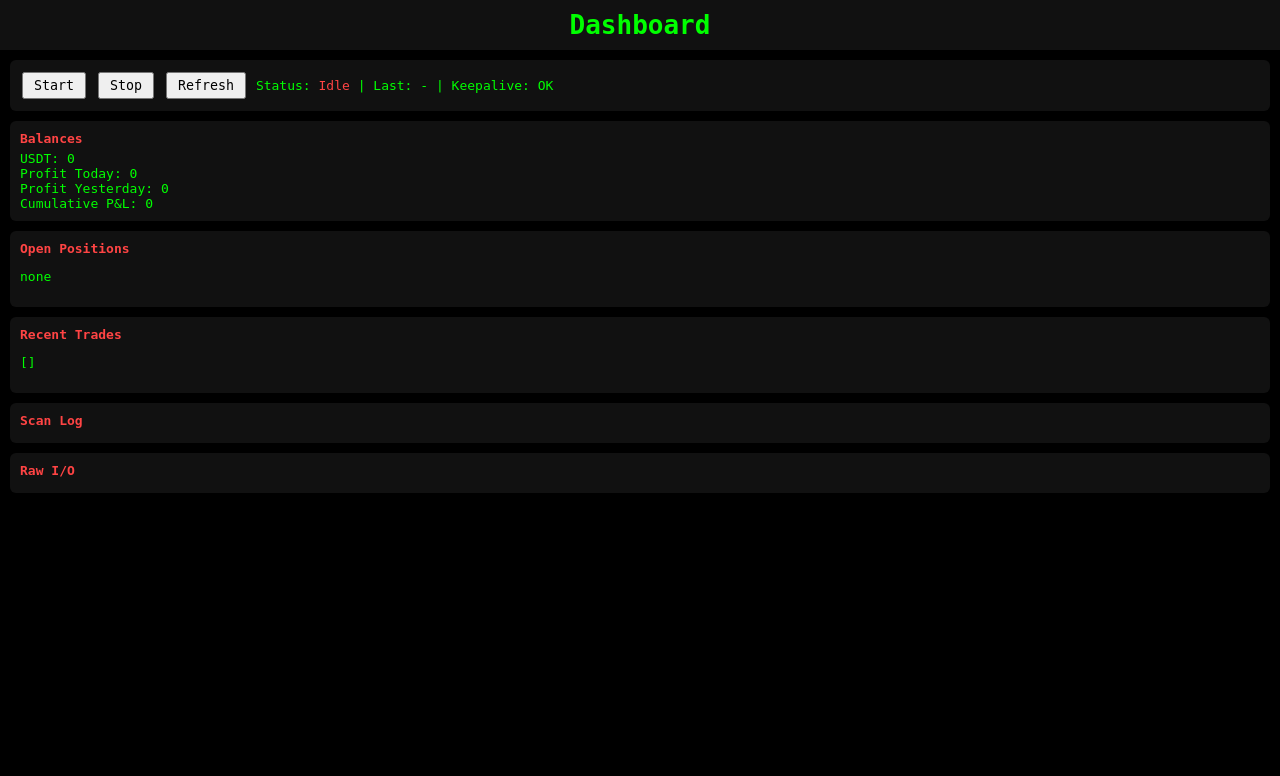
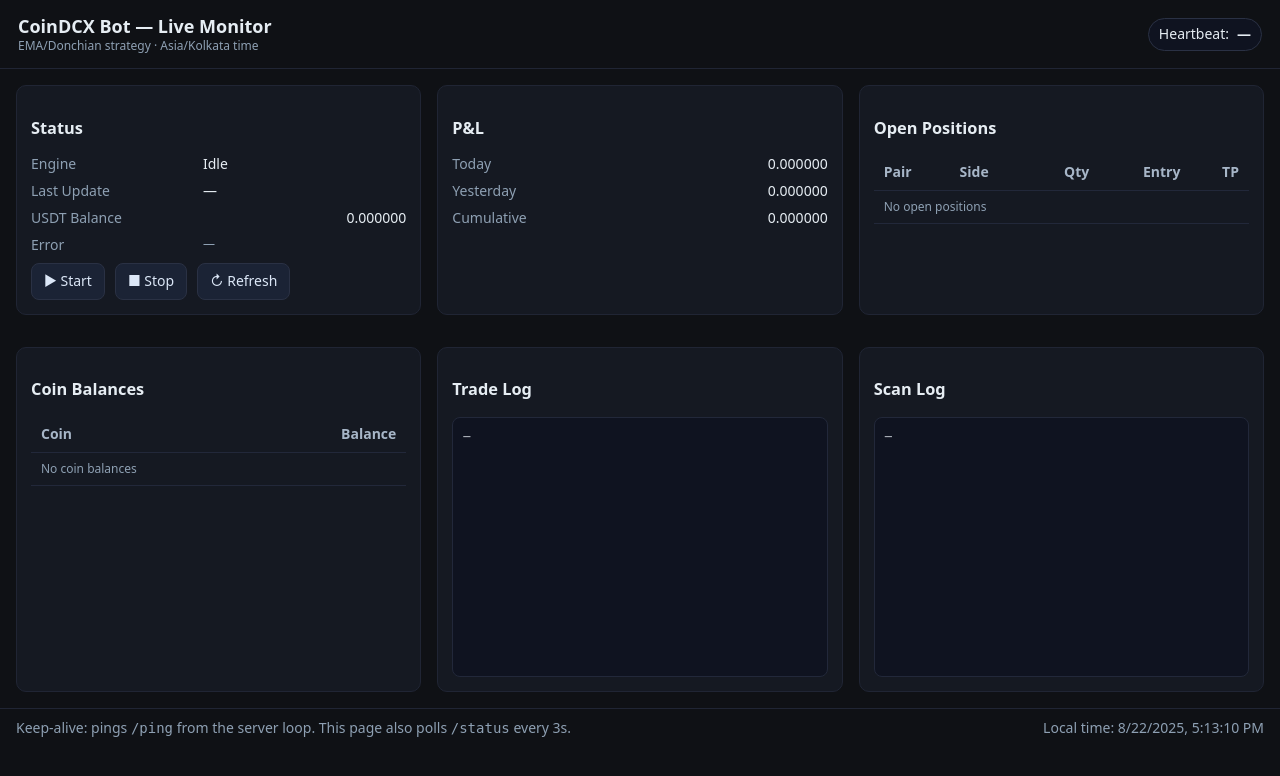
Before and after one commit to sudch-dev/Coin, a Flask app: page / in a window 1280 px wide. Shown: the top 776 px of the page. Run offline with Flask 3, Linux system fonts and the light colour scheme; data that the repository does not hold is empty.

Commit message:
Update index.html

```diff
--- a/templates/index.html
+++ b/templates/index.html
@@ -1,100 +1,218 @@
-<!DOCTYPE html>
+<!doctype html>
 <html lang="en">
 <head>
-  <meta charset="UTF-8">
-  <title>Dashboard</title>
+<meta charset="utf-8">
+<title> Live Monitor</title>
+<meta name="viewport" content="width=device-width,initial-scale=1">
 <style>
-    body { background-color: #000; color: #0f0; font-family: monospace; margin:0; padding:0; }
-    h1 { color:#0f0; text-align:center; padding:10px; background:#111; margin:0; }
-    .section { margin:10px; padding:10px; background:#111; border-radius:6px; }
-    .title { color:#f44; font-weight:bold; margin-bottom:5px; }
-    .green { color:#0f0; } .red { color:#f44; }
-    button { margin:2px; padding:4px 10px; font-family: monospace; }
-    #scanlog div:nth-child(odd) { color:#0f0; }
-    #scanlog div:nth-child(even) { color:#f44; }
-    #iolist div:nth-child(odd) { color:#0f0; }
-    #iolist div:nth-child(even) { color:#f44; }
+  :root{
+    --bg:#0f1115; --card:#151922; --muted:#8ea0b3; --fg:#e6edf3;
+    --good:#15c47e; --bad:#ff6b6b; --warn:#e6b800; --accent:#5aa7ff;
+  }
+  *{box-sizing:border-box}
+  body{margin:0; font:14px/1.35 system-ui, -apple-system, Segoe UI, Roboto, Arial; background:var(--bg); color:var(--fg)}
+  header{display:flex; gap:16px; align-items:center; justify-content:space-between; padding:14px 18px; border-bottom:1px solid #202534}
+  h1{margin:0; font-size:18px}
+  .small{color:var(--muted); font-size:12px}
+  .row{display:flex; flex-wrap:wrap; gap:16px; padding:16px}
+  .card{background:var(--card); border:1px solid #202534; border-radius:10px; padding:14px; flex:1 1 320px; min-width:280px}
+  .kvs{display:grid; grid-template-columns: 160px 1fr; gap:8px 12px}
+  .kvs div:nth-child(odd){color:var(--muted)}
+  .pill{display:inline-flex; align-items:center; gap:8px; padding:6px 10px; border-radius:999px; border:1px solid #2a3144; background:#0f1320}
+  .ok{color:var(--good)} .err{color:var(--bad)} .warn{color:var(--warn)}
+  button{all:unset; background:#1b2335; border:1px solid #2a3144; color:#dce7f7; padding:8px 12px; border-radius:8px; cursor:pointer}
+  button:hover{outline:1px solid #3a485f}
+  .btns{display:flex; gap:10px; flex-wrap:wrap}
+  table{width:100%; border-collapse:collapse}
+  th,td{padding:8px 10px; border-bottom:1px solid #22283a; text-align:left}
+  th{color:#a7b6c8; font-weight:600}
+  .num{text-align:right; font-variant-numeric:tabular-nums}
+  .logs{height:260px; overflow:auto; background:#0f1320; border:1px solid #22283a; border-radius:8px; padding:10px; font-family:ui-monospace, Menlo, Consolas, monospace; font-size:12px; white-space:pre-wrap}
+  footer{padding:10px 16px; color:var(--muted); border-top:1px solid #202534; display:flex; justify-content:space-between; gap:12px; flex-wrap:wrap}
+  .grid2{display:grid; grid-template-columns:1fr 1fr; gap:12px}
+  @media (max-width:840px){ .grid2{grid-template-columns:1fr} }
 </style>
 </head>
 <body>
-  <h1>Dashboard</h1>
 
-  <div class="section">
-    <button onclick="start()">Start</button>
-    <button onclick="stop()">Stop</button>
-    <button onclick="refresh()">Refresh</button>
-    <span>Status: <span id="status" class="red">Idle</span></span> |
-    <span>Last: <span id="last" class="green">-</span></span> |
-    <span>Keepalive: <span id="keepalive" class="green">-</span></span>
+<header>
+  <div>
+    <h1>CoinDCX Bot — Live Monitor</h1>
+    <div class="small">EMA/Donchian strategy · Asia/Kolkata time</div>
+  </div>
+  <div class="pill" id="hbPill">
+    <span>Heartbeat:</span><strong id="hbText">—</strong>
+  </div>
+</header>
+
+<div class="row">
+  <div class="card">
+    <h3>Status</h3>
+    <div class="kvs">
+      <div>Engine</div><div id="st"></div>
+      <div>Last Update</div><div id="last"></div>
+      <div>USDT Balance</div><div class="num" id="usdt">0.0</div>
+      <div>Error</div><div id="err" class="small">—</div>
+    </div>
+    <div style="height:8px"></div>
+    <div class="btns">
+      <button id="startBtn">▶ Start</button>
+      <button id="stopBtn">■ Stop</button>
+      <button id="refreshBtn">↻ Refresh</button>
+      <span class="small" id="nextPingNote"></span>
+    </div>
   </div>
 
-  <div class="section">
-    <div class="title">Balances</div>
-    USDT: <span id="usdt" class="green">-</span><br>
-    Profit Today: <span id="profit_today">-</span><br>
-    Profit Yesterday: <span id="profit_yesterday">-</span><br>
-    Cumulative P&L: <span id="pnl_cumulative">-</span>
+  <div class="card">
+    <h3>P&amp;L</h3>
+    <div class="kvs">
+      <div>Today</div><div class="num" id="pnlToday">0.000000</div>
+      <div>Yesterday</div><div class="num" id="pnlYday">0.000000</div>
+      <div>Cumulative</div><div class="num" id="pnlCum">0.000000</div>
+    </div>
   </div>
 
-  <div class="section">
-    <div class="title">Open Positions</div>
-    <pre id="positions">no open positions</pre>
+  <div class="card">
+    <h3>Open Positions</h3>
+    <table id="posTbl">
+      <thead><tr><th>Pair</th><th>Side</th><th class="num">Qty</th><th class="num">Entry</th><th class="num">TP</th></tr></thead>
+      <tbody></tbody>
+    </table>
+  </div>
 </div>
 
-  <div class="section">
-    <div class="title">Recent Trades</div>
-    <pre id="trades">no data yet</pre>
+<div class="row">
+  <div class="card">
+    <h3>Coin Balances</h3>
+    <table id="balTbl">
+      <thead><tr><th>Coin</th><th class="num">Balance</th></tr></thead>
+      <tbody></tbody>
+    </table>
   </div>
 
-  <div class="section">
-    <div class="title">Scan Log</div>
-    <div id="scanlog" style="max-height:250px; overflow:auto;"></div>
+  <div class="card">
+    <h3>Trade Log</h3>
+    <div class="logs" id="trades">loading…</div>
   </div>
 
-  <div class="section">
-    <div class="title">Raw I/O</div>
-    <div id="iolist" style="max-height:200px; overflow:auto;"></div>
+  <div class="card">
+    <h3>Scan Log</h3>
+    <div class="logs" id="scans">loading…</div>
+  </div>
 </div>
 
+<footer>
+  <div>Keep-alive: pings <code>/ping</code> from the server loop. This page also polls <code>/status</code> every <span id="pollSecs">3</span>s.</div>
+  <div>Local time: <span id="localNow">—</span></div>
+</footer>
+
 <script>
-    async function api(path, opts={}) {
-      const r = await fetch(path, opts).catch(e => null);
-      if (!r) return null;
-      try { return await r.json(); } catch { return null; }
+const $ = (s)=>document.querySelector(s);
+const fmt = (n, d=6)=> (typeof n==='number') ? n.toFixed(d) : n;
+const POLL_MS = 3000;  // front-end polling for this dashboard
+let lastStatusEpoch = 0;
+
+async function postJSON(url){
+  try{
+    const r = await fetch(url, {method:'POST'});
+    return await r.json();
+  }catch(e){ return {error:String(e)} }
+}
+function setHeartbeat(epoch){
+  // epoch is server-side UNIX seconds; show age and color
+  if(!epoch){ $("#hbText").textContent = "—"; return; }
+  const age = Math.max(0, Math.floor(Date.now()/1000 - epoch));
+  $("#hbText").textContent = age + "s ago";
+  const pill = $("#hbPill");
+  pill.classList.remove("ok","warn","err");
+  if(age <= 6) pill.classList.add("ok");
+  else if(age <= 15) pill.classList.add("warn");
+  else pill.classList.add("err");
 }
 
-    async function refresh() {
-      const st = await api("/status");
-      if (!st) return;
-      document.getElementById("status").textContent = st.status || "Idle";
-      document.getElementById("last").textContent = st.last || "-";
-      document.getElementById("usdt").textContent = st.usdt || 0;
-      document.getElementById("profit_today").textContent = st.profit_today || 0;
-      document.getElementById("profit_yesterday").textContent = st.profit_yesterday || 0;
-      document.getElementById("pnl_cumulative").textContent = st.pnl_cumulative || 0;
-      document.getElementById("positions").textContent = JSON.stringify(st.positions,null,2) || "none";
-      document.getElementById("trades").textContent = JSON.stringify(st.trades,null,2) || "none";
+function renderStatus(data){
+  $("#st").textContent   = data.status || "—";
+  $("#last").textContent = data.last || "—";
+  $("#usdt").textContent = (data.usdt ?? 0).toFixed(6);
+  $("#pnlToday").textContent = fmt(data.profit_today ?? 0);
+  $("#pnlYday").textContent  = fmt(data.profit_yesterday ?? 0);
+  $("#pnlCum").textContent   = fmt(data.pnl_cumulative ?? 0);
+  $("#err").textContent  = data.error || "—";
 
-      const scans = document.getElementById("scanlog");
-      scans.innerHTML = (st.scans||[]).map(x=>"<div>"+x+"</div>").join("");
-
-      const io = await api("/io");
-      const ioBox = document.getElementById("iolist");
-      ioBox.innerHTML = (io||[]).map(x=>"<div>"+x+"</div>").join("");
+  // positions
+  const posT = $("#posTbl tbody");
+  posT.innerHTML = "";
+  const pos = data.positions || {};
+  Object.keys(pos).forEach(pair=>{
+    const p = pos[pair] || {};
+    const tr = document.createElement("tr");
+    tr.innerHTML = `<td>${pair}</td>
+                    <td>${p.side||"—"}</td>
+                    <td class="num">${fmt(parseFloat(p.qty||0),6)}</td>
+                    <td class="num">${fmt(parseFloat(p.entry||0),6)}</td>
+                    <td class="num">${fmt(parseFloat(p.tp||0),6)}</td>`;
+    posT.appendChild(tr);
+  });
+  if(!Object.keys(pos).length){
+    const tr=document.createElement("tr"); tr.innerHTML=`<td colspan="5" class="small">No open positions</td>`;
+    posT.appendChild(tr);
   }
 
-    async function keepaliveStatus() {
-      const r = await fetch("/ping").catch(e=>null);
-      document.getElementById("keepalive").textContent = r && r.ok ? "OK" : "FAIL";
-      document.getElementById("keepalive").className = r && r.ok ? "green" : "red";
+  // balances
+  const balT = $("#balTbl tbody");
+  balT.innerHTML = "";
+  const coins = data.coins || {};
+  const entries = Object.entries(coins).filter(([c,v])=> v && v>0).sort((a,b)=>b[1]-a[1]);
+  if(entries.length===0){
+    const tr=document.createElement("tr"); tr.innerHTML=`<td colspan="2" class="small">No coin balances</td>`;
+    balT.appendChild(tr);
+  }else{
+    for(const [c,v] of entries){
+      const tr=document.createElement("tr");
+      tr.innerHTML = `<td>${c}</td><td class="num">${fmt(v,8)}</td>`;
+      balT.appendChild(tr);
+    }
   }
 
-    async function start(){ await api("/start",{method:"POST"}); refresh(); }
-    async function stop(){ await api("/stop",{method:"POST"}); refresh(); }
+  // logs
+  $("#trades").textContent = (data.trades || []).join("\n") || "—";
+  $("#scans").textContent  = (data.scans  || []).join("\n") || "—";
 
-    setInterval(refresh, 5000);
-    setInterval(keepaliveStatus, 60000); // ping every 60s
-    refresh(); keepaliveStatus();
+  // heartbeat
+  if(typeof data.status_epoch === "number"){
+    lastStatusEpoch = data.status_epoch;
+    setHeartbeat(lastStatusEpoch);
+  }
+}
+
+async function loadStatus(){
+  try{
+    const r = await fetch("/status", {cache:"no-store"});
+    const data = await r.json();
+    renderStatus(data);
+  }catch(e){
+    $("#err").textContent = "Dashboard fetch error: " + e;
+  }
+}
+
+$("#startBtn").onclick = async ()=>{
+  const res = await postJSON("/start");
+  await loadStatus();
+};
+$("#stopBtn").onclick = async ()=>{
+  const res = await postJSON("/stop");
+  await loadStatus();
+};
+$("#refreshBtn").onclick = loadStatus;
+
+function tick(){
+  $("#localNow").textContent = new Date().toLocaleString();
+}
+setInterval(tick, 1000); tick();
+
+$("#pollSecs").textContent = (POLL_MS/1000).toFixed(0);
+setInterval(loadStatus, POLL_MS);
+loadStatus();
 </script>
 </body>
 </html>
```
Lines whose indentation alone changed are shown as unchanged.
